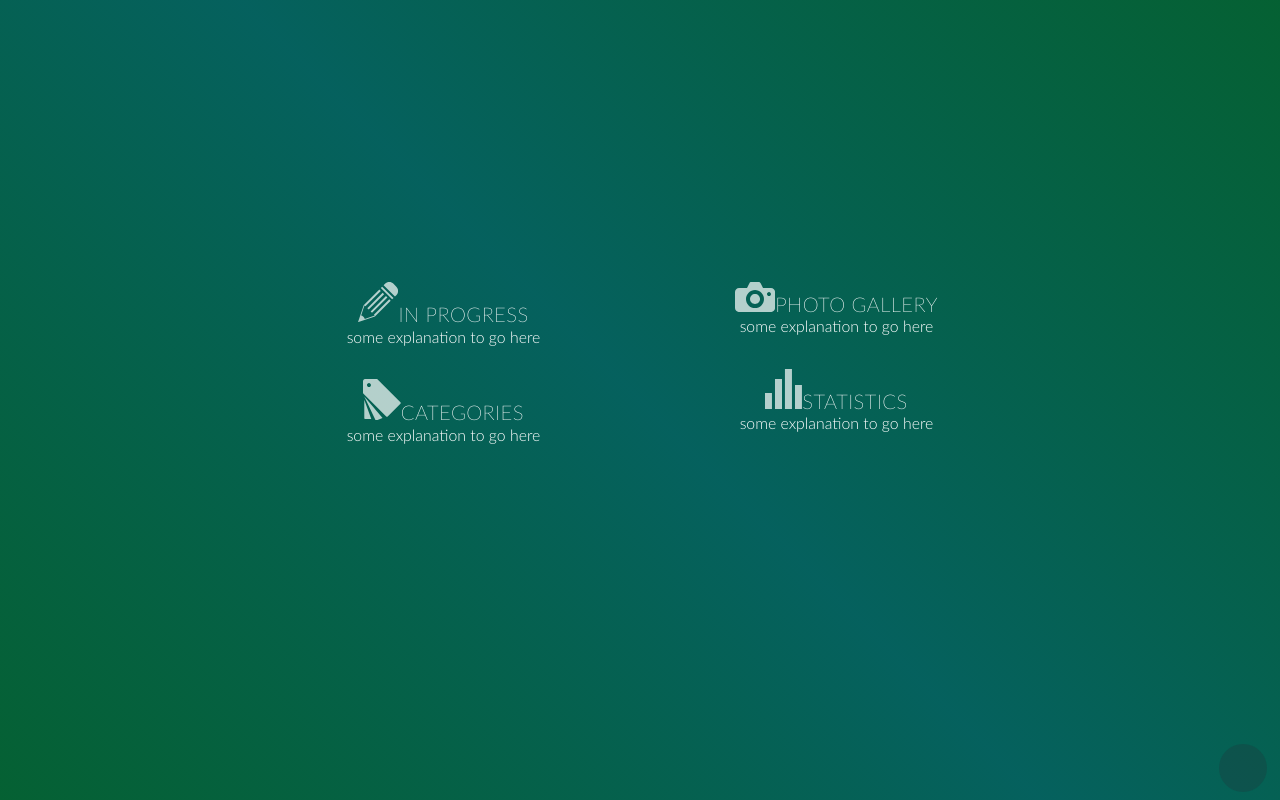
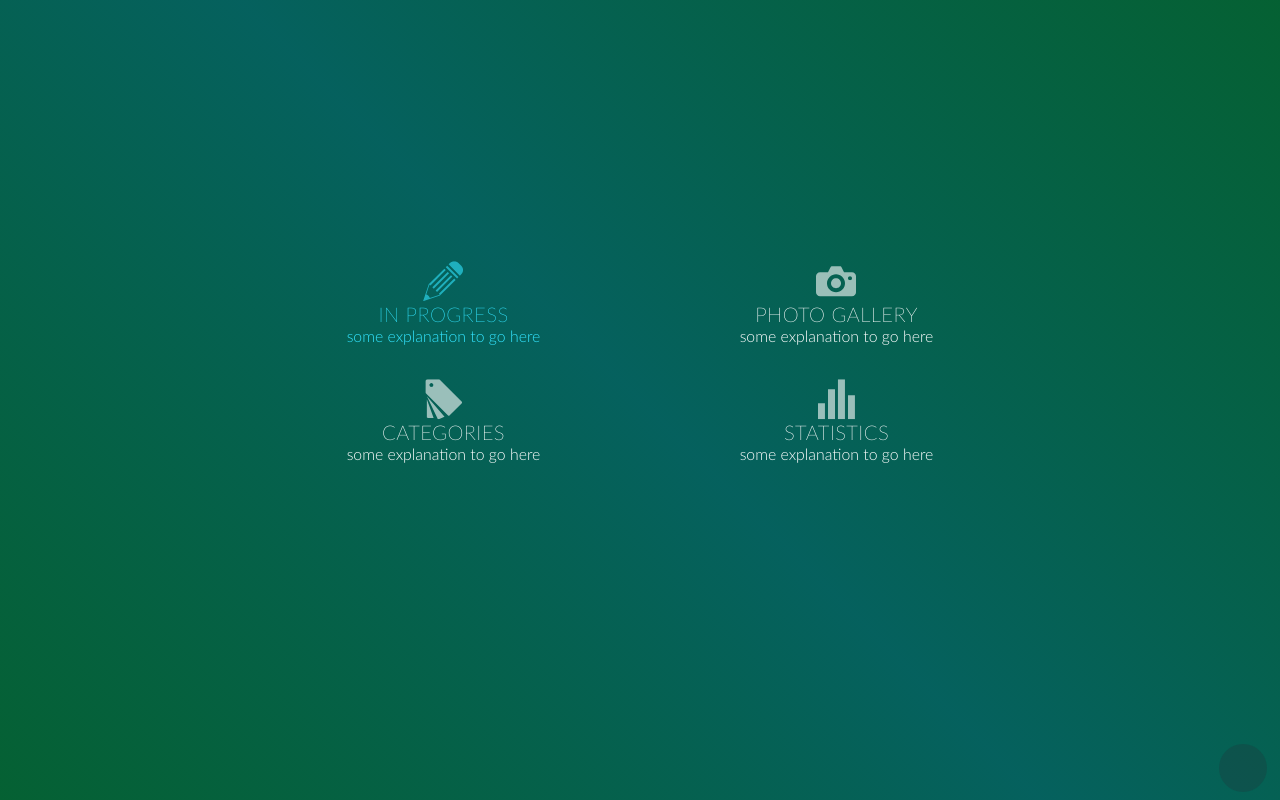
Before and after one commit to robCam/animated-pane, a website: page src/index.html in a window 1280 px wide. In both pictures the pointer is over the item 443 px from the left and 314 px from the top of the page. Drawn offline with Linux system fonts and the light colour scheme.

Commit message:
add hover styles

```diff
--- a/src/css/style.css
+++ b/src/css/style.css
@@ -221,13 +221,23 @@ ol,ul {
     text-transform: uppercase;
 }
 
-.tray__inner__pane li img {
+.tray__inner__pane li svg {
     position: relative;
     margin: auto;
     display: block;
     height: 42px;
     padding-bottom: 2px;
     opacity: 0.85;
+}
+
+.tray__inner__pane li:hover svg path {
+    fill: hsl(188, 100%, 60%);
+}
+
+.tray__inner__pane li:hover,
+.tray__inner__pane li:hover span {
+    color: hsl(188, 100%, 60%);
+    cursor: pointer;
 }
 
 .play-bttn {
```
